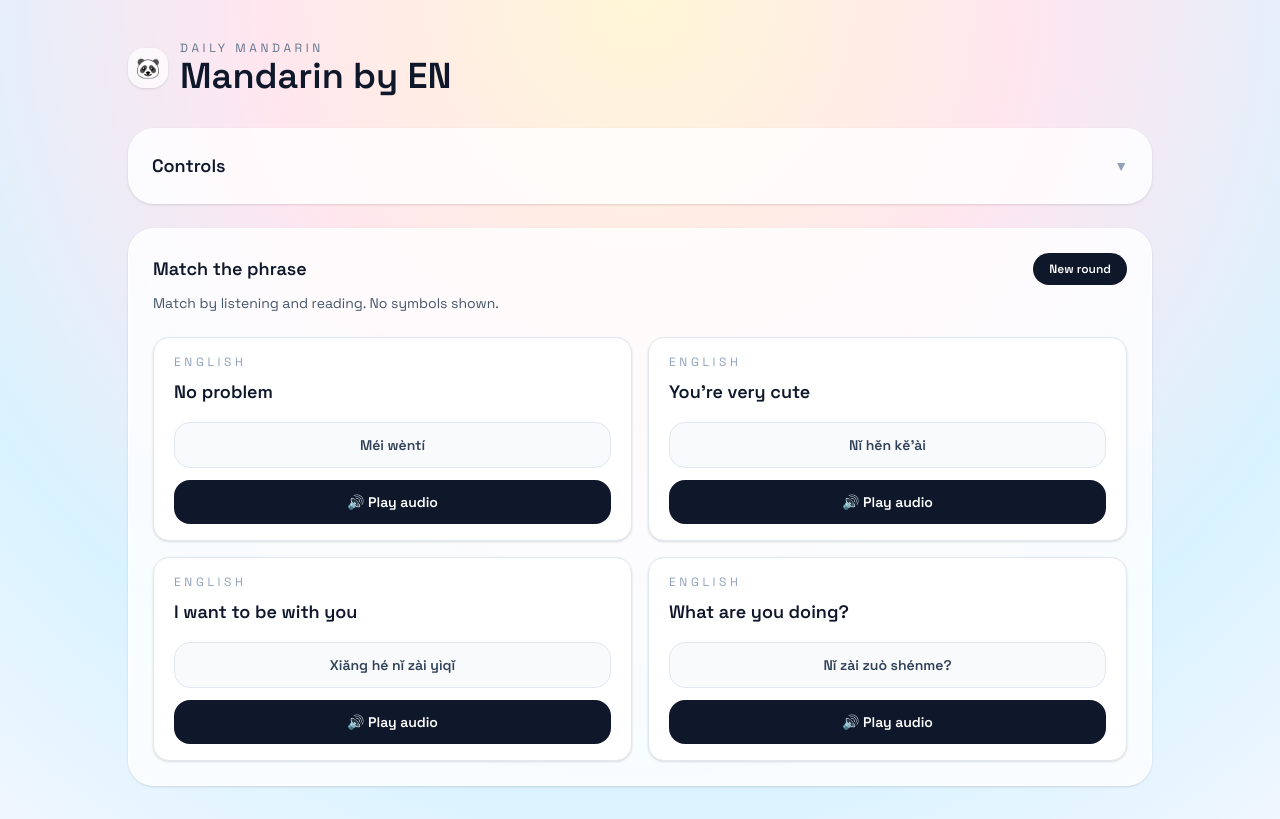
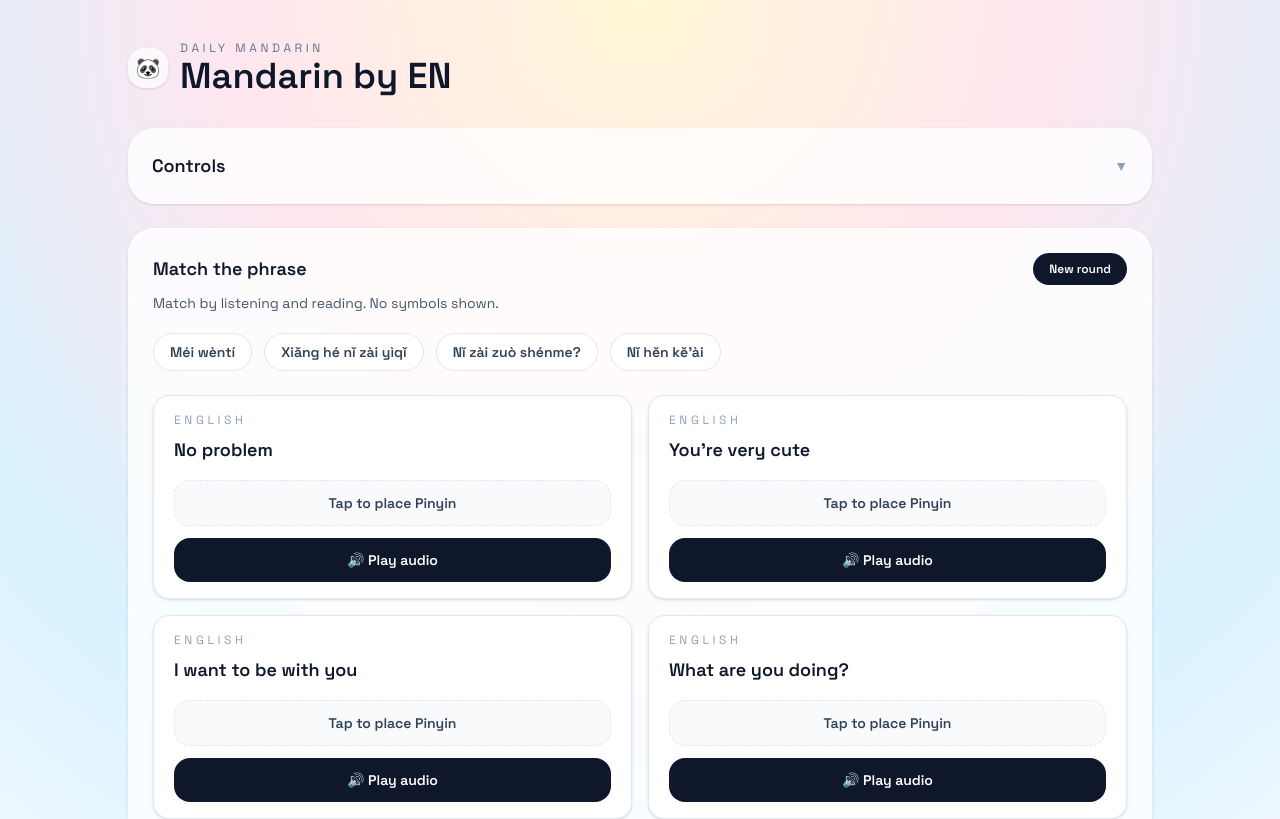
Before and after one commit to aurumnonvulgi/Remindy, a Next.js app: page / in a window 1280 px wide. Shown: the top 819 px of the page. Built offline with nearby package versions, Linux system fonts and the light colour scheme.

Commit message:
Add pinyin matching tiles

```diff
--- a/app/page.tsx
+++ b/app/page.tsx
@@ -10,6 +10,13 @@ type Phrase = {
 
 type GameItem = Phrase & {
   id: string;
+};
+
+type PinyinOption = {
+  id: string;
+  cardId: string;
+  pinyin: string;
+  zh: string;
 };
 
 const PHRASES: Phrase[] = [
@@ -81,6 +88,11 @@ export default function Home() {
   const [voices, setVoices] = useState<SpeechSynthesisVoice[]>([]);
   const [voiceUri, setVoiceUri] = useState("");
   const [gameSeed, setGameSeed] = useState(0);
+  const [selectedPinyinId, setSelectedPinyinId] = useState<string | null>(null);
+  const [pinyinAssignments, setPinyinAssignments] = useState<
+    Record<string, string>
+  >({});
+  const [mismatchCardId, setMismatchCardId] = useState<string | null>(null);
   const lastSpokenRef = useRef<string>("");
   const speakLockRef = useRef(false);
 
@@ -156,6 +168,64 @@ export default function Home() {
       ...item,
     }));
   }, [gameSeed]);
+
+  const pinyinOptions = useMemo<PinyinOption[]>(() => {
+    const options = gameItems.map((item) => ({
+      id: `${item.id}-pinyin`,
+      cardId: item.id,
+      pinyin: item.pinyin,
+      zh: item.zh,
+    }));
+    for (let i = options.length - 1; i > 0; i -= 1) {
+      const j = Math.floor(Math.random() * (i + 1));
+      [options[i], options[j]] = [options[j], options[i]];
+    }
+    return options;
+  }, [gameItems]);
+
+  useEffect(() => {
+    setSelectedPinyinId(null);
+    setPinyinAssignments({});
+    setMismatchCardId(null);
+  }, [gameSeed]);
+
+  const assignedPinyinIds = useMemo(
+    () => new Set(Object.values(pinyinAssignments)),
+    [pinyinAssignments]
+  );
+
+  const handleAssignPinyin = useCallback(
+    (cardId: string) => {
+      if (pinyinAssignments[cardId]) {
+        setPinyinAssignments((current) => {
+          const next = { ...current };
+          delete next[cardId];
+          return next;
+        });
+        return;
+      }
+      if (!selectedPinyinId) {
+        return;
+      }
+      const selected = pinyinOptions.find(
+        (option) => option.id === selectedPinyinId
+      );
+      if (!selected) {
+        return;
+      }
+      if (selected.cardId !== cardId) {
+        setMismatchCardId(cardId);
+        window.setTimeout(() => setMismatchCardId(null), 650);
+        return;
+      }
+      setPinyinAssignments((current) => ({
+        ...current,
+        [cardId]: selected.id,
+      }));
+      setSelectedPinyinId(null);
+    },
+    [pinyinAssignments, pinyinOptions, selectedPinyinId]
+  );
 
   return (
     <div className="min-h-screen bg-[radial-gradient(circle_at_top,_#fff7d6_0%,_#ffe6ef_35%,_#d8f3ff_70%,_#f6f7ff_100%)] px-6 py-10 text-slate-900">
@@ -244,11 +314,41 @@ export default function Home() {
               <p className="mt-3 text-sm text-rose-600">{ttsError}</p>
             ) : null}
 
+            <div className="mt-5 flex flex-wrap gap-3">
+              {pinyinOptions
+                .filter((option) => !assignedPinyinIds.has(option.id))
+                .map((option) => {
+                  const isSelected = option.id === selectedPinyinId;
+                  return (
+                    <button
+                      key={option.id}
+                      type="button"
+                      onClick={() =>
+                        setSelectedPinyinId((current) =>
+                          current === option.id ? null : option.id
+                        )
+                      }
+                      className={`rounded-full border px-4 py-2 text-sm font-semibold transition ${
+                        isSelected
+                          ? "border-slate-900 bg-slate-900 text-white"
+                          : "border-slate-200 bg-white text-slate-700 hover:border-slate-300"
+                      }`}
+                    >
+                      {option.pinyin}
+                    </button>
+                  );
+                })}
+            </div>
+
             <div className="mt-6 grid gap-4 sm:grid-cols-2">
               {gameItems.map((item) => (
                 <div
                   key={item.id}
-                  className="rounded-2xl border border-slate-200 bg-white px-5 py-4 shadow-sm"
+                  className={`rounded-2xl border border-slate-200 bg-white px-5 py-4 shadow-sm transition ${
+                    mismatchCardId === item.id
+                      ? "border-rose-400 ring-2 ring-rose-200"
+                      : ""
+                  }`}
                 >
                   <p className="text-xs uppercase tracking-[0.3em] text-slate-400">
                     English
@@ -258,10 +358,14 @@ export default function Home() {
                   </p>
                   <button
                     type="button"
-                    onClick={() => speakText(item.zh)}
-                    className="mt-4 w-full rounded-2xl border border-slate-200 bg-slate-50 px-4 py-3 text-sm font-semibold text-slate-700 transition hover:bg-white"
+                    onClick={() => handleAssignPinyin(item.id)}
+                    className="mt-4 w-full rounded-2xl border border-dashed border-slate-200 bg-slate-50 px-4 py-3 text-sm font-semibold text-slate-700 transition hover:bg-white"
                   >
-                    {item.pinyin}
+                    {pinyinAssignments[item.id]
+                      ? pinyinOptions.find(
+                          (option) => option.id === pinyinAssignments[item.id]
+                        )?.pinyin
+                      : "Tap to place Pinyin"}
                   </button>
                   <button
                     type="button"
```
